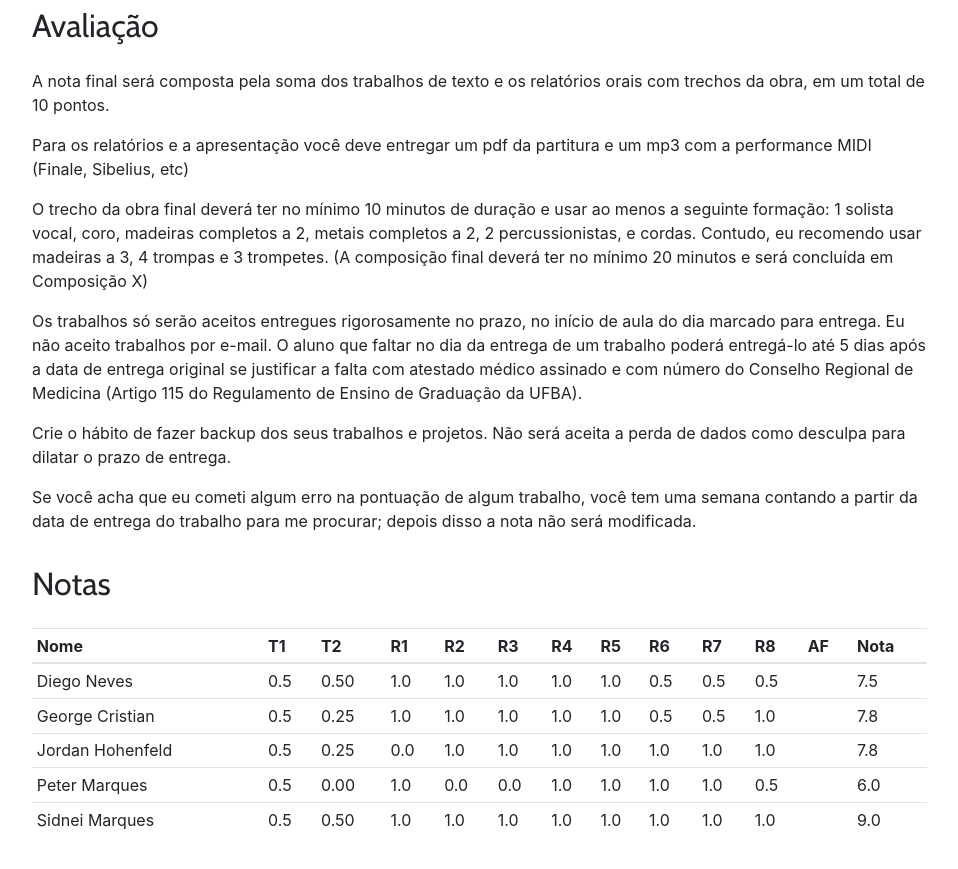
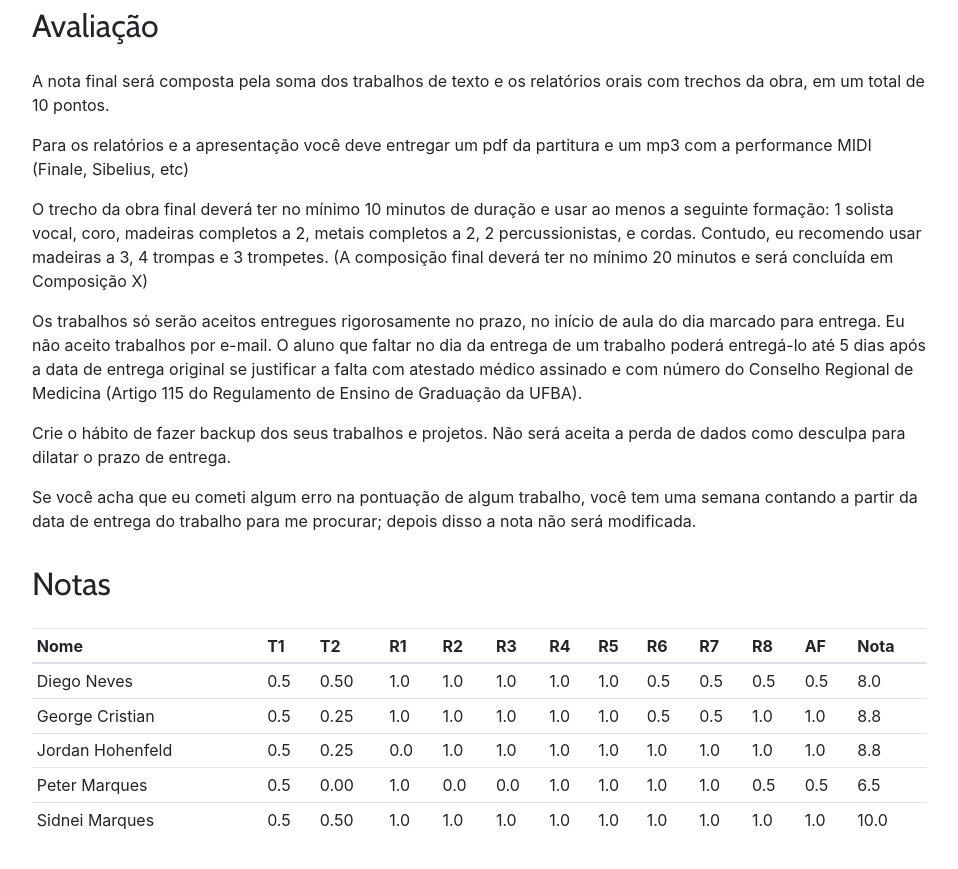
Before and after one commit to kroger/genosmus, a Jekyll site: the page built from _pedro/musb18.md, in a window 1280 px wide and 900 px high, scrolled down 1646 px. Shown: the top 869 px of the window, without its empty margins (68-1026 px from the left). Built offline with Jekyll 4.4.1, drawn with Linux system fonts in a browser that asks for light colours.

Commit message:
Atualiza notas

```diff
--- a/_pedro/musb18.md
+++ b/_pedro/musb18.md
@@ -97,11 +97,11 @@
 
 | Nome              | T1 | T2 | R1 | R2 | R3 | R4 | R5 | R6 | R7 | R8 | AF | Nota |
 |:------------------|:---|:---|:---|:---|:---|:---|:---|:---|:---|:---|:---|:-----|
-| Diego Neves       | 0.5|0.50| 1.0| 1.0| 1.0| 1.0| 1.0| 0.5| 0.5| 0.5|    | =sum |
-| George Cristian   | 0.5|0.25| 1.0| 1.0| 1.0| 1.0| 1.0| 0.5| 0.5| 1.0|    | =sum |
-| Jordan Hohenfeld  | 0.5|0.25| 0.0| 1.0| 1.0| 1.0| 1.0| 1.0| 1.0| 1.0|    | =sum |
-| Peter Marques     | 0.5|0.00| 1.0| 0.0| 0.0| 1.0| 1.0| 1.0| 1.0| 0.5|    | =sum |
-| Sidnei Marques    | 0.5|0.50| 1.0| 1.0| 1.0| 1.0| 1.0| 1.0| 1.0| 1.0|    | =sum |
+| Diego Neves       | 0.5|0.50| 1.0| 1.0| 1.0| 1.0| 1.0| 0.5| 0.5| 0.5| 0.5| =sum |
+| George Cristian   | 0.5|0.25| 1.0| 1.0| 1.0| 1.0| 1.0| 0.5| 0.5| 1.0| 1.0| =sum |
+| Jordan Hohenfeld  | 0.5|0.25| 0.0| 1.0| 1.0| 1.0| 1.0| 1.0| 1.0| 1.0| 1.0| =sum |
+| Peter Marques     | 0.5|0.00| 1.0| 0.0| 0.0| 1.0| 1.0| 1.0| 1.0| 0.5| 0.5| =sum |
+| Sidnei Marques    | 0.5|0.50| 1.0| 1.0| 1.0| 1.0| 1.0| 1.0| 1.0| 1.0| 1.0| =sum |
 {: .table .table-sm }
 
 
```
Also changed, not shown: _pedro/musb87.md (+5 -5 lines).
